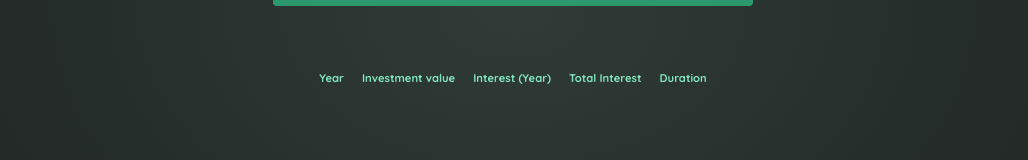
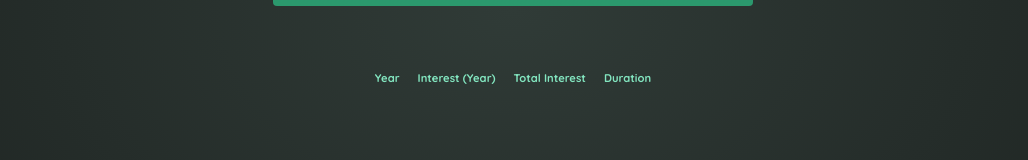
Before and after one commit to utpeti/Investment_Calculator, a React (Vite) app: page / in a window 1280 px wide. Shown: the part 414-574 px from the top of the page, without its empty margins (127-1155 px from the left). Built offline with nearby package versions, Linux system fonts and the light colour scheme.

Commit message:
rebuilt Table.jsx to use passed headers from props

```diff
--- a/src/App.jsx
+++ b/src/App.jsx
@@ -3,6 +3,13 @@ import InputSection from "./components/InputSection";
 import Table from "./components/Table";
 
 function App() {
+  const tableHeaders = [
+    "Year",
+    "Interest (Year)",
+    "Total Interest",
+    "Duration",
+  ];
+
   return (
     <>
       <Header
@@ -12,7 +19,7 @@ function App() {
         id="header"
       />
       <InputSection />
-      <Table />
+      <Table headers={tableHeaders} />
     </>
   );
 }
--- a/src/components/Table.jsx
+++ b/src/components/Table.jsx
@@ -1,13 +1,11 @@
-export default function Table() {
+export default function Table({ headers }) {
   return (
     <table id="result">
       <thead>
         <tr>
-          <th>Year</th>
-          <th>Investment value</th>
-          <th>Interest (Year)</th>
-          <th>Total Interest</th>
-          <th>Duration</th>
+          {headers.map((header) => (
+            <th>{header}</th>
+          ))}
         </tr>
       </thead>
     </table>
```
